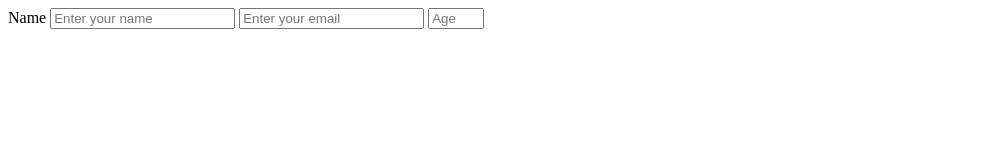
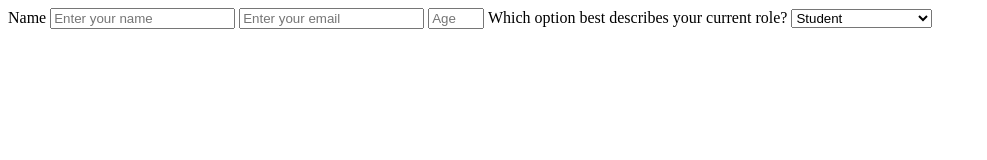
Before and after one commit to mohamed-abdelahi-haibelty/survey-form, a plain HTML site: page index.html in a window 1280 px wide. Shown: the whole page, without its empty margins (0-987 px from the left). Drawn offline with Linux system fonts and the light colour scheme.

Commit message:
drop down select

```diff
--- a/index.html
+++ b/index.html
@@ -17,6 +17,16 @@
                 <input type="Email" placeholder="Enter your email">
                 <label for="" id="numebr-label"></label>
                 <input type="Number" min="10" max="99" placeholder="Age">
+                <label for="" id="current-role">Which option best describes your current role?</label>
+                <select name="dropdown" id="dropdown">
+                    <optgroup label="Select curent role">
+                        <option value="Student">Student</option>
+                        <option value="Full Time job">Full Time job</option>
+                        <option value="Full Time learner">Full Time learner</option>
+                        <option value="I prefer not to say">I prefer not to say</option>
+                        <option value="Other">Other</option>
+                    </optgroup>
+                </select>
             </form>
         </div>
     </scetion>
```
